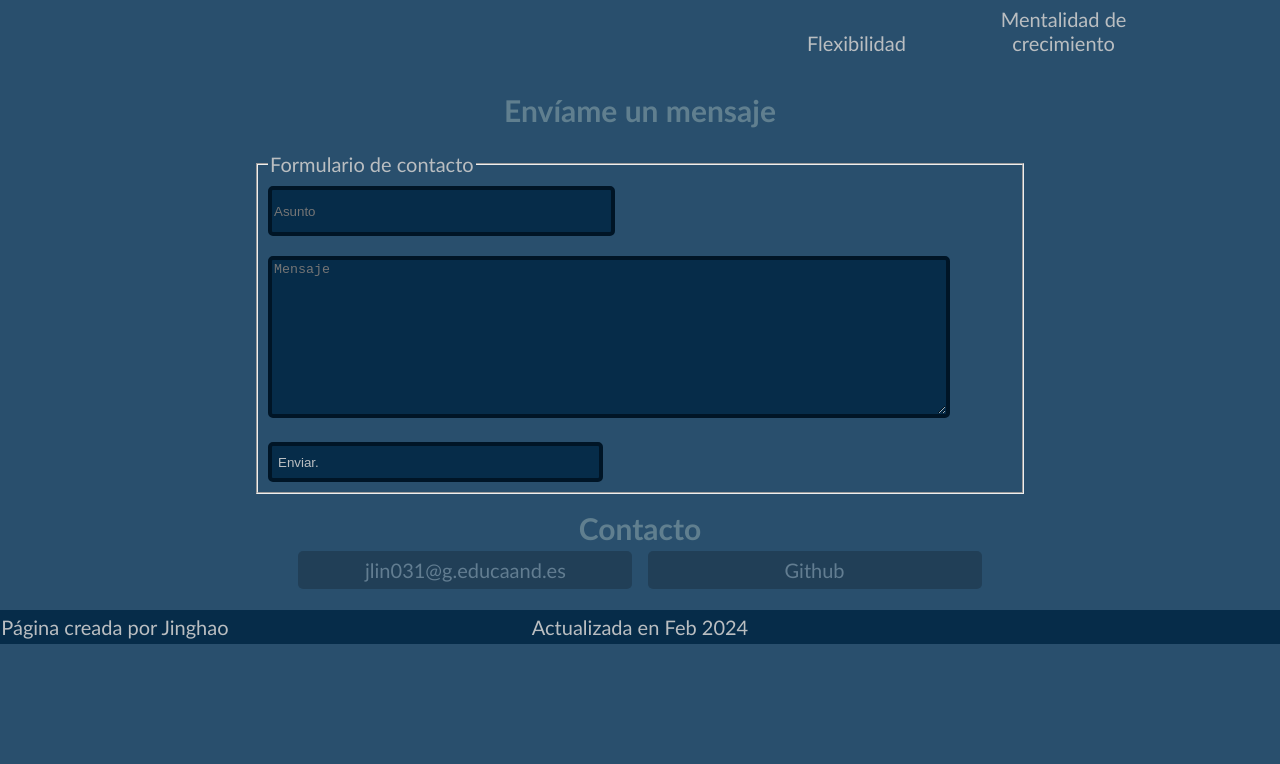
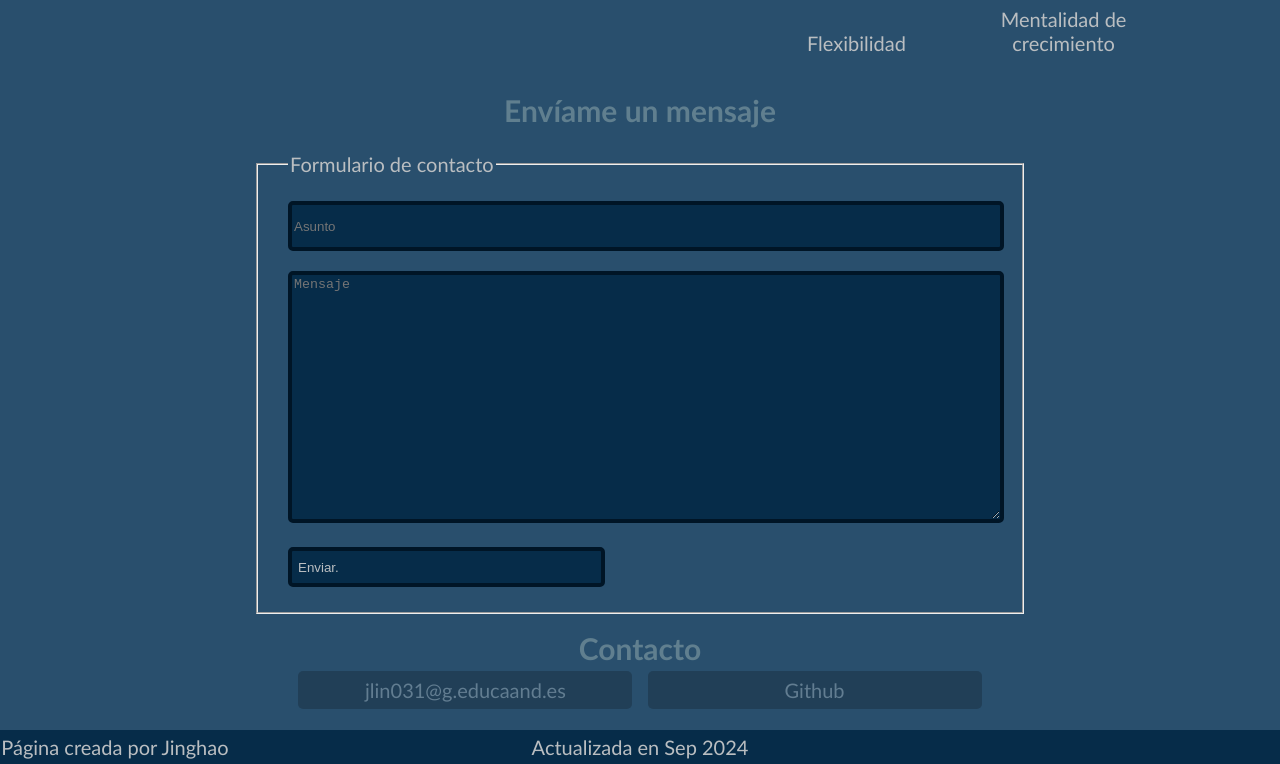
Before and after one commit to jl031/jl031.github.io, a plain HTML site: page portafolio/index.html in a window 1280 px wide. Shown: the part 1033-1797 px from the top of the page. Before the commit the page ends 1677 px from the top, so only its background shows below. Drawn offline with Linux system fonts and the light colour scheme.

Commit message:
cambiado el formulario

```diff
--- a/portafolio/estilo.css
+++ b/portafolio/estilo.css
@@ -80,7 +80,7 @@ li {
 fieldset {
     text-align: left;
     margin: 0px 20%;
-    padding: 0px 10px;
+    padding: 15px 30px;
 }
 
 #social-networks a {
@@ -117,8 +117,13 @@ fieldset > input {
     height: 3em;
 }
 
-fieldset > textarea{
-    width: 90%;
+fieldset > textarea, fieldset > input[type="text"]{
+    width: 100%;
+}
+
+fieldset > textarea {
+    height: 15rem;
+    resize: vertical;
 }
 
 footer{
--- a/portafolio/index.html
+++ b/portafolio/index.html
@@ -113,7 +113,7 @@
         <p>Página creada por Jinghao</p>
       </section>
       <section id="footer-centro">
-        <p>Actualizada en Feb 2024</p>
+        <p>Actualizada en Sep 2024</p>
       </section>
       <section id="footer-dcha">
       </section>
```
